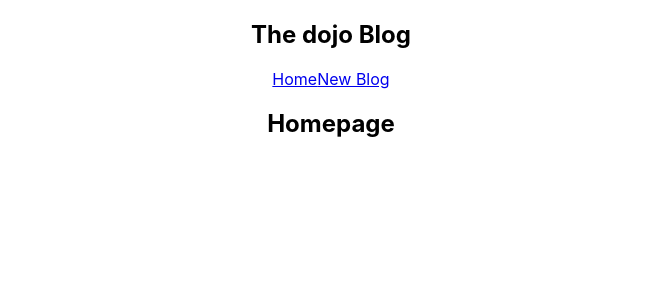
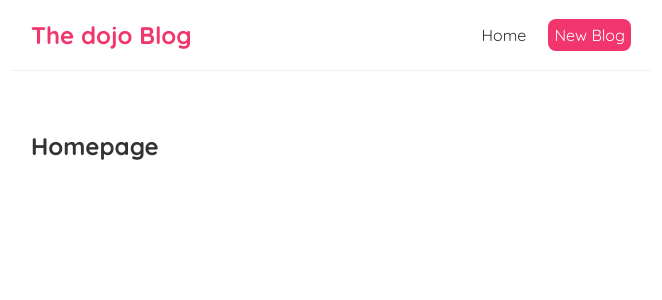
Before and after one commit to PedroPiveta/reactLearning, a React (Create React App) app: page / in a window 1280 px wide. Shown: the top 300 px of the page, without its empty margins (309-971 px from the left). Built offline with nearby package versions, Linux system fonts and the light colour scheme.

Commit message:
adding css asnd inline styles

```diff
--- a/src/App.css
+++ /dev/null
@@ -1,38 +0,0 @@
-.App {
-  text-align: center;
-}
-
-.App-logo {
-  height: 40vmin;
-  pointer-events: none;
-}
-
-@media (prefers-reduced-motion: no-preference) {
-  .App-logo {
-    animation: App-logo-spin infinite 20s linear;
-  }
-}
-
-.App-header {
-  background-color: #282c34;
-  min-height: 100vh;
-  display: flex;
-  flex-direction: column;
-  align-items: center;
-  justify-content: center;
-  font-size: calc(10px + 2vmin);
-  color: white;
-}
-
-.App-link {
-  color: #61dafb;
-}
-
-@keyframes App-logo-spin {
-  from {
-    transform: rotate(0deg);
-  }
-  to {
-    transform: rotate(360deg);
-  }
-}
--- a/src/App.js
+++ b/src/App.js
@@ -1,4 +1,3 @@
-import './App.css';
 import Navbar from './Navbar';
 import Home from './Home';
 
--- a/src/Navbar.js
+++ b/src/Navbar.js
@@ -4,7 +4,11 @@
             <h1>The dojo Blog</h1>
             <div className="links">
                 <a href="/">Home</a>
-                <a href="/create">New Blog</a>
+                <a href="/create" style={{
+                    color: "white",
+                    backgroundColor: "#f1356d",
+                    borderRadius: "8px",
+                }}>New Blog</a>
             </div>
         </nav>
     );
--- a/src/index.css
+++ b/src/index.css
@@ -1,13 +1,35 @@
-body {
+@import url('https://fonts.googleapis.com/css2?family=Quicksand:wght@300;400;500;600;700&display=swap');
+
+/* base styles */
+* {
   margin: 0;
-  font-family: -apple-system, BlinkMacSystemFont, 'Segoe UI', 'Roboto', 'Oxygen',
-    'Ubuntu', 'Cantarell', 'Fira Sans', 'Droid Sans', 'Helvetica Neue',
-    sans-serif;
-  -webkit-font-smoothing: antialiased;
-  -moz-osx-font-smoothing: grayscale;
+  font-family: "Quicksand";
+  color: #333;
 }
-
-code {
-  font-family: source-code-pro, Menlo, Monaco, Consolas, 'Courier New',
-    monospace;
+.navbar {
+  padding: 20px;
+  display: flex;
+  align-items: center;
+  max-width: 600px;
+  margin: 0 auto;
+  border-bottom: 1px solid #f2f2f2;
 }
+.navbar h1 {
+  color: #f1356d;
+}
+.navbar .links {
+  margin-left: auto;
+}
+.navbar a {
+  margin-left: 16px;
+  text-decoration: none;
+  padding: 6px;
+}
+.navbar a:hover {
+  color: #f1356d;
+}
+.content {
+  max-width: 600px;
+  margin: 40px auto;
+  padding: 20px;
+}
```
